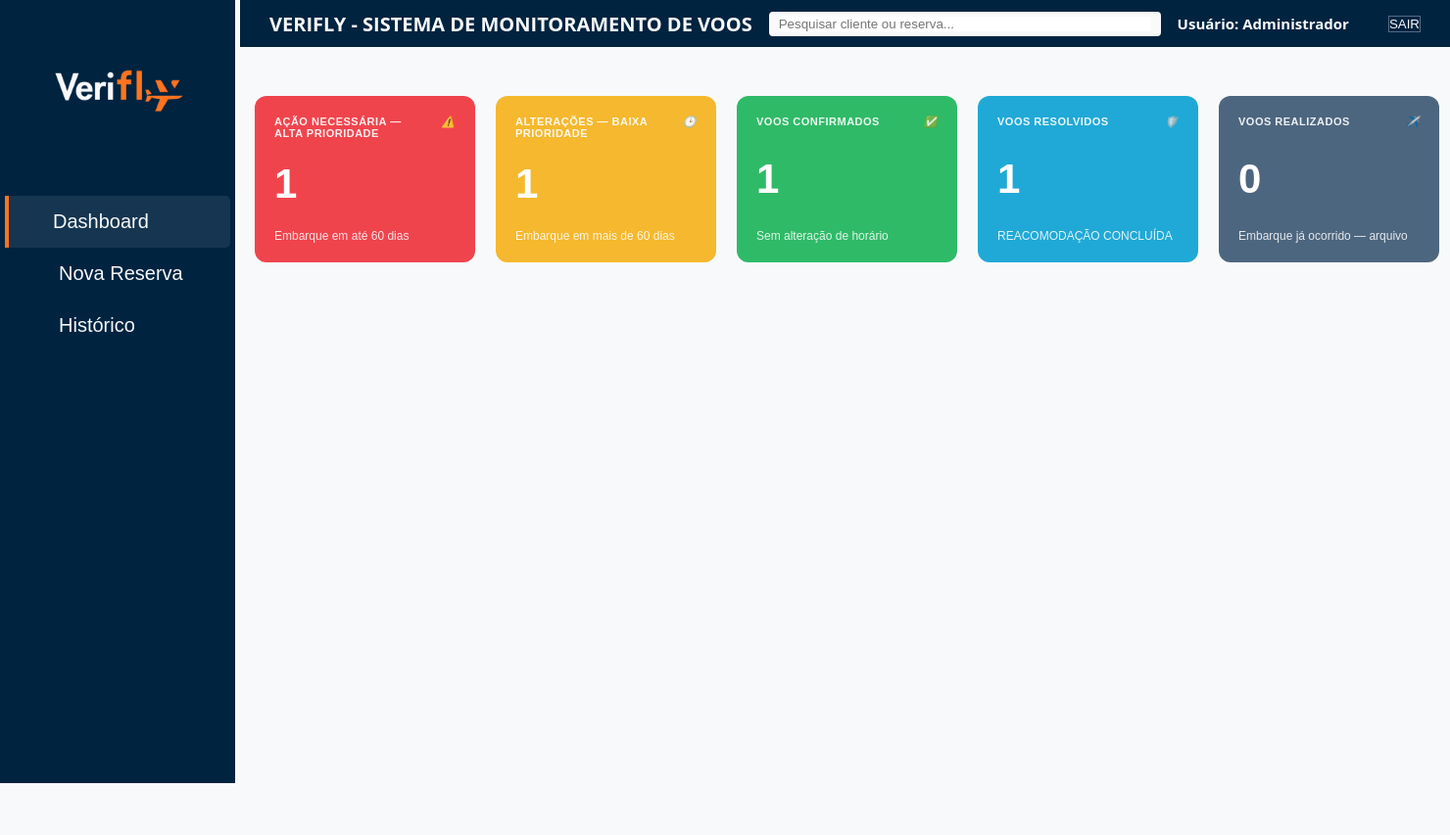
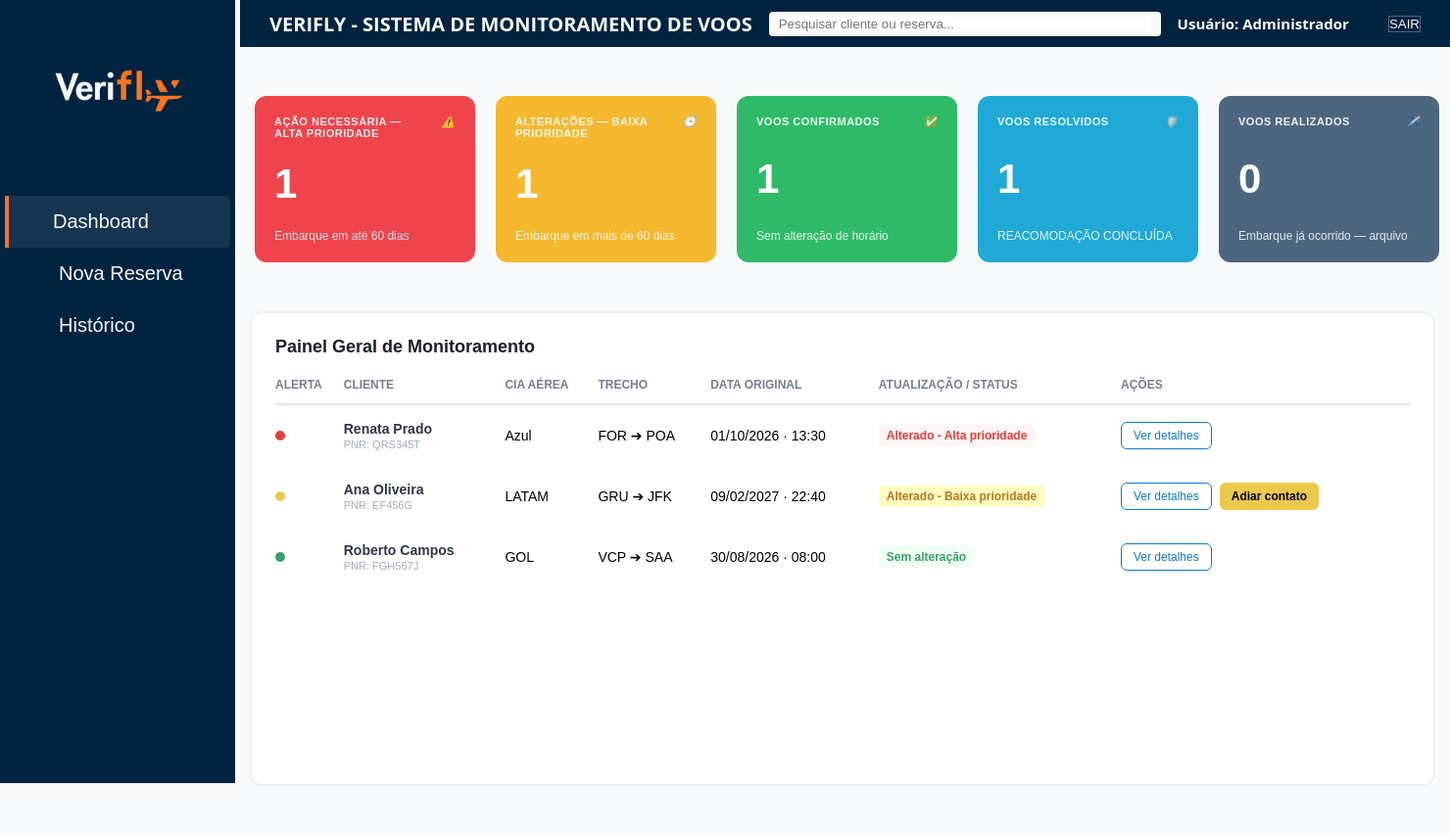
Before and after one commit to CauaHenrique098/VeriFLY, a Python web app: template templates/dashboard.html in a window 1480 px wide. Shown: the whole page at 98% size. Before the commit the page ends 800 px from the top, so only its background shows below. Run offline with Jinja, Linux system fonts and the light colour scheme; the template is opened without the code that fills it, so the values that code supplies are empty.

Commit message:
Criação da Tabela do Dashboard

```diff
--- a/static/css/pages/dasboard.css
+++ b/static/css/pages/dasboard.css
@@ -68,3 +68,138 @@
     }
 
 }
+
+.monitoring-panel {
+    display: flex;
+    flex-direction: column;
+    gap: 21px;
+    width: 100%;
+    max-width: 1210px;
+    height: 485px;
+    margin: 50px auto;
+    background-color: #ffffff;
+    border: 2px solid #EBF0F4;
+    border-radius: 12px;
+    padding: 24px;
+    box-sizing: border-box;
+
+    h3 {
+        margin: 0;
+        font-family: sans-serif;
+        color: #1A202C;
+        font-size: 18px;
+    }
+
+    .monitoring-table {
+        width: 100%;
+        border-collapse: collapse;
+
+        th {
+            color: #718096;
+            font-size: 12px;
+            font-weight: 600;
+            text-align: left;
+            padding-bottom: 12px;
+            border-bottom: 2px solid #E2E8F0;
+        }
+
+        td {
+            padding: 16px 0;
+            font-size: 14px;
+        }
+
+        .status-dot {
+            display: inline-block;
+            width: 10px;
+            height: 10px;
+            border-radius: 50%;
+
+            &.red {
+                background-color: #E53E3E;
+            }
+
+            &.yellow {
+                background-color: #ECC94B;
+            }
+
+            &.green {
+                background-color: #38A169;
+            }
+        }
+
+        .client-name {
+            display: block;
+            font-weight: 600;
+            color: #2D3748;
+        }
+
+        .client-pnr {
+            display: block;
+            font-size: 11px;
+            color: #A0AEC0;
+            margin-top: 2px;
+        }
+
+        .btn-details {
+            background-color: transparent;
+            border: 1px solid #107ACF;
+            color: #107ACF;
+            padding: 6px 12px;
+            border-radius: 6px;
+            font-size: 12px;
+            font-weight: 500;
+            cursor: pointer;
+            transition: all 0.2s ease;
+
+            &:hover {
+                background-color: #F7FAFC;
+                border-color: #A0AEC0;
+            }
+        }
+
+        .actions-cell {
+            display: flex;
+            gap: 8px;
+        }
+
+        .btn-postpone {
+            background-color: #ECC94B;
+            border: none;
+            color: black;
+            padding: 6px 12px;
+            border-radius: 6px;
+            font-size: 12px;
+            font-weight: 600;
+            cursor: pointer;
+            transition: background 0.2s;
+
+            &:hover {
+                background-color: #D69E2E;
+            }
+        }
+
+        .badge {
+            padding: 4px 8px;
+            border-radius: 4px;
+            font-size: 12px;
+            font-weight: 600;
+            display: inline-block;
+
+            &.badge-red {
+                background-color: #FFF5F5;
+                color: #E53E3E;
+            }
+
+            &.badge-yellow {
+                background-color: #FEFCBF;
+                color: #B7791F;
+            }
+
+            &.badge-green {
+                background-color: #F0FFF4;
+                color: #38A169;
+            }
+        }
+
+    }
+}
--- a/templates/dashboard.html
+++ b/templates/dashboard.html
@@ -102,6 +102,69 @@
 
             </div>
 
+            <div class="monitoring-panel">
+                <h3>Painel Geral de Monitoramento</h3>
+
+                <table class="monitoring-table">
+                    <thead>
+                        <tr>
+                            <th>ALERTA</th>
+                            <th>CLIENTE</th>
+                            <th>CIA AÉREA</th>
+                            <th>TRECHO</th>
+                            <th>DATA ORIGINAL</th>
+                            <th>ATUALIZAÇÃO / STATUS</th>
+                            <th>AÇÕES</th>
+                        </tr>
+                    </thead>
+                    <tbody>
+                        <tr>
+                            <td><span class="status-dot red"></span></td>
+                            <td>
+                                <span class="client-name">Renata Prado</span>
+                                <span class="client-pnr">PNR: QRS345T</span>
+                            </td>
+                            <td>Azul</td>
+                            <td>FOR ➔ POA</td>
+                            <td>01/10/2026 · 13:30</td>
+                            <td><span class="badge badge-red">Alterado - Alta prioridade</span></td>
+                            <td><button class="btn-details">Ver detalhes</button></td>
+                        </tr>
+
+                        <tr>
+                            <td><span class="status-dot yellow"></span></td>
+                            <td>
+                                <span class="client-name">Ana Oliveira</span>
+                                <span class="client-pnr">PNR: EF456G</span>
+                            </td>
+                            <td>LATAM</td>
+                            <td>GRU ➔ JFK</td>
+                            <td>09/02/2027 · 22:40</td>
+                            <td><span class="badge badge-yellow">Alterado - Baixa prioridade</span></td>
+                            <td>
+                                <div class="actions-cell">
+                                    <button class="btn-details">Ver detalhes</button>
+                                    <button class="btn-postpone">Adiar contato</button>
+                                </div>
+                            </td>
+                        </tr>
+
+                        <tr>
+                            <td><span class="status-dot green"></span></td>
+                            <td>
+                                <span class="client-name">Roberto Campos</span>
+                                <span class="client-pnr">PNR: FGH567J</span>
+                            </td>
+                            <td>GOL</td>
+                            <td>VCP ➔ SAA</td>
+                            <td>30/08/2026 · 08:00</td>
+                            <td><span class="badge badge-green">Sem alteração</span></td>
+                            <td><button class="btn-details">Ver detalhes</button></td>
+                        </tr>
+
+                    </tbody>
+                </table>
+            </div>
 
 
 
```
